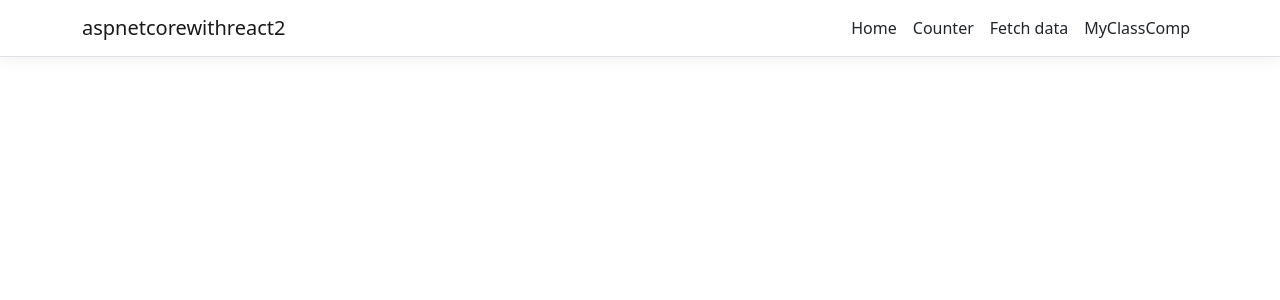
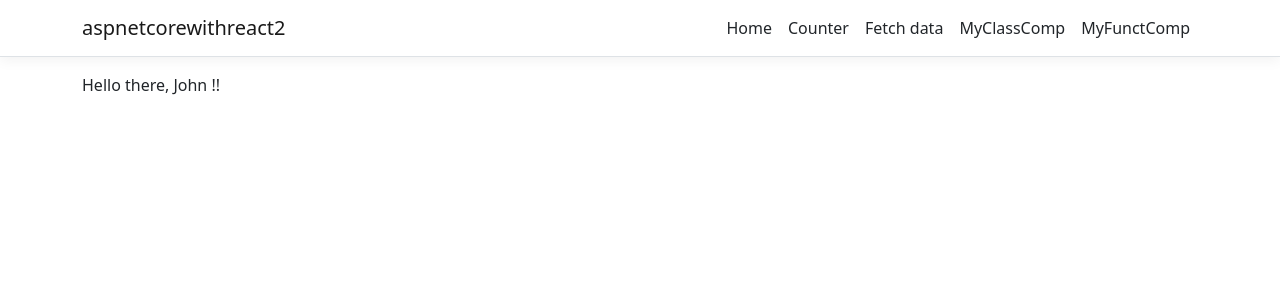
Before and after one commit to juanmunoz00/aspnetcorewithreact, a React (Create React App) app in the folder ClientApp/: page /myFunctionalComponent in a window 1280 px wide. Shown: the top 300 px of the page. Built offline with nearby package versions, Linux system fonts and the light colour scheme.

Commit message:
Components and propes done right!!

```diff
--- a/ClientApp/src/AppRoutes.js
+++ b/ClientApp/src/AppRoutes.js
@@ -2,6 +2,7 @@ import { Counter } from "./components/Counter";
 import { FetchData } from "./components/FetchData";
 import { Home } from "./components/Home";
 import { MyClassComponent } from "./components/MyComponents/MyClassComponent";
+import MyFunctionalComponent from "./components/MyComponents/MyFunctionalComponent";
 
 const AppRoutes = [
   {
@@ -20,6 +21,11 @@ const AppRoutes = [
   {
       path: '/myClassComponent',
       element: <MyClassComponent />
+  },
+
+  {
+      path: '/myFunctionalComponent',
+      element: <MyFunctionalComponent />
   }
 
 ];
--- a/ClientApp/src/components/FetchData.js
+++ b/ClientApp/src/components/FetchData.js
@@ -1,4 +1,5 @@
 import React, { Component } from 'react';
+import MyFunctionalComponent from "./MyComponents/MyFunctionalComponent";
 
 export class FetchData extends Component {
   static displayName = FetchData.name;
@@ -46,7 +47,10 @@ export class FetchData extends Component {
       <div>
         <h1 id="tabelLabel" >Weather forecast</h1>
         <p>This component demonstrates fetching data from the server.</p>
-        {contents}
+            {contents}
+
+            <MyFunctionalComponent name="Alex" />
+
       </div>
     );
   }
--- a/ClientApp/src/components/MyComponents/MyClassComponent.js
+++ b/ClientApp/src/components/MyComponents/MyClassComponent.js
@@ -1,4 +1,4 @@
-import React, { Component } from 'react'
+import React, { Component, useEffect } from 'react'
 
 export class MyClassComponent extends Component {
     render() {
@@ -7,6 +7,9 @@ export class MyClassComponent extends Component {
                 <h2>
                     My Class Component
                 </h2>
+                <h3>
+                    Hello there, { this.props.name ? this.props.name : "John" } !
+                    </h3>
             </div>
         )
     }
--- /dev/null
+++ b/ClientApp/src/components/MyComponents/MyFunctionalComponent.js
@@ -0,0 +1,26 @@
+import React, { useEffect } from 'react';
+
+export default function Hello(props) {
+
+    function componentMount() {
+        alert("Component rendered");
+    }
+
+    function componentUnmount() {
+        alert("Leaving the component");
+    }
+
+    useEffect(() => {
+        componentMount();
+        return () => {
+            componentUnmount();
+        }
+
+    }, [])
+
+    return (
+        <div>
+            Hello there, { props.name ? props.name : "John" } !!
+        </div>
+    );
+}
--- a/ClientApp/src/components/NavMenu.js
+++ b/ClientApp/src/components/NavMenu.js
@@ -43,6 +43,10 @@ export class NavMenu extends Component {
                 <NavLink tag={Link} className="text-dark" to="/myClassComponent">MyClassComp</NavLink>
             </NavItem>
 
+                        <NavItem>
+                            <NavLink tag={Link} className="text-dark" to="/myFunctionalComponent">MyFunctComp</NavLink>
+                        </NavItem>
+
             </ul>
           </Collapse>
         </Navbar>
```
